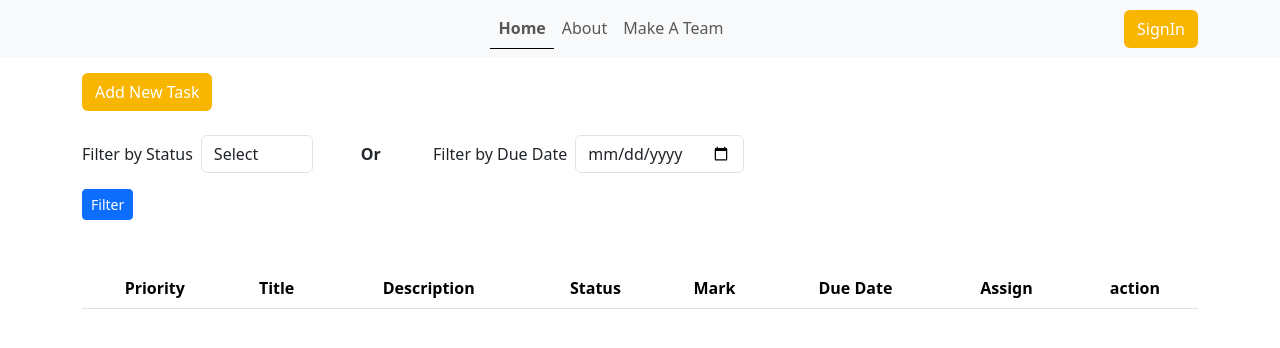
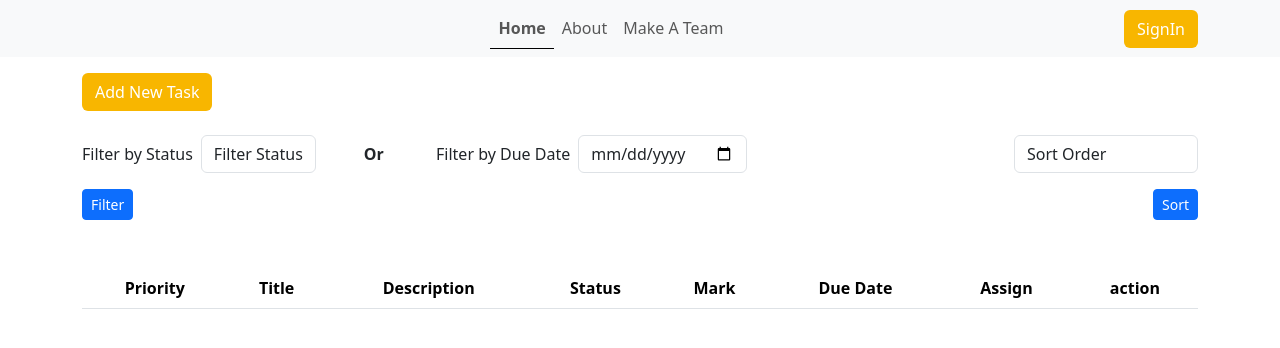
Before and after one commit to RahulGhosh305/task-ibos, a React (Vite) app: page / in a window 1280 px wide. Shown: the top 348 px of the page. Built offline with nearby package versions, Linux system fonts and the light colour scheme.

Commit message:
Allow users to sort tasks by priority criteria

```diff
--- a/src/components/authentication/IndexedDB.js
+++ b/src/components/authentication/IndexedDB.js
@@ -25,6 +25,9 @@ export async function openDatabase() {
 
                 // Create an index for the 'dueDate' field
                 taskStore.createIndex('dueDateIndex', 'dueDate', { unique: false });
+
+                // Create an index for the 'priority' field
+                taskStore.createIndex('priorityIndex', 'Priority', { unique: false });
             }
 
             // Create the users object store
@@ -310,3 +313,52 @@ export async function getTaskByDueDate(dueDate) {
         };
     });
 }
+
+
+
+
+// Function to retrieve tasks sorted by custom priority in ascending or descending order
+export async function getTasksByCustomPriority(sortDirection) {
+    const database = await openDatabase();
+    const transaction = database.transaction(['tasks'], 'readonly');
+    const objectStore = transaction.objectStore('tasks');
+    const index = objectStore.index('priorityIndex');
+
+    const sortOrder = sortDirection === 'asc' ? 'next' : 'prev';
+
+    const request = index.openCursor(null, sortOrder);
+
+    return new Promise((resolve, reject) => {
+        const sortedTasks = [];
+
+        request.onsuccess = (event) => {
+            const cursor = event.target.result;
+            if (cursor) {
+                sortedTasks.push(cursor.value);
+                cursor.continue();
+            } else {
+                // Sort the tasks by priority
+                sortedTasks.sort((a, b) => {
+                    const priorityOrder = {
+                        'Top': 1,
+                        'Moderate': 2,
+                        'Low': 3,
+                    };
+
+                    if (sortDirection === 'asc') {
+                        return priorityOrder[a.priority] - priorityOrder[b.priority];
+                    } else {
+                        return priorityOrder[b.priority] - priorityOrder[a.priority];
+                    }
+                });
+
+                resolve(sortedTasks);
+                console.log(sortedTasks);
+            }
+        };
+
+        request.onerror = (event) => {
+            reject(event.error);
+        };
+    });
+}
--- a/src/components/homepage/home.jsx
+++ b/src/components/homepage/home.jsx
@@ -2,7 +2,7 @@ import React, { useEffect, useState } from 'react';
 import Navbar from '../shared/navbar';
 import styles from "./homeStyle.module.css";
 import { useNavigate } from 'react-router-dom';
-import { addAssignee, deleteTask, getAllTasks, getAllUsers, getTaskByDueDate, getTasksByStatus, updateTaskStatus } from '../authentication/IndexedDB';
+import { addAssignee, deleteTask, getAllTasks, getAllUsers, getTaskByDueDate, getTasksByCustomPriority, getTasksByStatus, updateTaskStatus } from '../authentication/IndexedDB';
 import { AiOutlineCheck, AiOutlineArrowRight } from 'react-icons/ai';
 import { useForm } from "react-hook-form";
 
@@ -18,8 +18,8 @@ const Home = () => {
     const [statusFilterResult, setStatusFilterResult] = useState([]);
     const [dueDateFilterResult, setDueDateFilterResult] = useState(null);
 
-
-
+    const [sort, setSort] = useState('');
+    const [sortResult, setSortResult] = useState([]);
 
     const addNewTask = () => {
         navigate("/addTask")
@@ -122,29 +122,43 @@ const Home = () => {
                 setDueDateFilter("")
             }
         }
+    };
 
-        // console.log('filteredTasks:', filteredTasks);
-        // console.log('filteredDate:', filteredDate);
+    const handleSortTasks = async () => {
+        let sortData = []
+        // console.log(sort);
+        if (sort) {
+            sortData = await getTasksByCustomPriority(sort);
+            setSortResult(sortData)
+            if (!sortData.length) {
+                alert("No Filter Data Found")
+                setSort("")
+            }
+        }
     };
 
     // console.log(statusFilterResult);
     // console.log(dueDateFilterResult);
+    // console.log(tasks);
+    console.log(sortResult);
 
 
-    // console.log(tasks);
+
     return (
         <div>
             <Navbar />
             <div className="container">
+
+                {/* Header Functionality */}
                 <button onClick={addNewTask} className={`btn mt-3 ${styles.btn}`} >Add New Task</button>
-
+                <div className='d-flex justify-content-between'>
                     <div className='mt-4'>
                         <div className='d-flex'>
                             <div className='me-5'>
                                 Filter by Status
                                 <label className='ms-2'>
                                     <select className='form-control' value={statusFilter} onChange={(e) => setStatusFilter(e.target.value)}>
-                                    <option value="">Select</option>
+                                        <option value="">Filter Status</option>
                                         <option value="Completed">Completed</option>
                                         <option value="In Progress">In Progress</option>
                                         <option value="Pending">Pending</option>
@@ -158,11 +172,30 @@ const Home = () => {
                                 </label>
                             </div>
                         </div>
+
                         <button className='btn btn-sm btn-primary mt-3' onClick={handleFilterTasks}>Filter</button>
+
                     </div>
 
 
-                {
+                    <div className='mt-4'>
+                        <div className='d-flex'>
+                            <label className='ms-2'>
+                                <select className='form-control' value={sort} onChange={(e) => setSort(e.target.value)}>
+                                    <option value="">Sort Order</option>
+                                    <option value="asc">Low - Moderate - Top</option>
+                                    <option value="desc">Top - Moderate - Low</option>
+                                </select>
+                            </label>
+                        </div>
+                        <div className='d-flex justify-content-end'>
+                            <button className='btn btn-sm btn-primary mt-3' onClick={handleSortTasks}>Sort</button>
+                        </div>
+                    </div>
+                </div>
+
+
+                {/* Table Start */}
                 <div className="container">
                     <div className="row mt-5">
                         <table className="table table-responsive text-center">
@@ -179,6 +212,7 @@ const Home = () => {
                                 </tr>
                             </thead>
                             <tbody>
+                                {/* Filter By Status */}
                                 {
                                     statusFilterResult?.map((task) => {
                                         return <tr key={task.id}>
@@ -209,8 +243,8 @@ const Home = () => {
                                     })
                                 }
 
+                                {/* Filter By Date */}
                                 {
-
                                     dueDateFilterResult !== null &&
                                     <tr key={dueDateFilterResult?.id}>
                                         <th scope="row">{dueDateFilterResult?.Priority}</th>
@@ -242,12 +276,42 @@ const Home = () => {
                                             </td>
                                         }
                                     </tr>
-
                                 }
 
+                                {/* Sort Order */}
+                                {
+                                    sortResult?.map((task) => {
+                                        return <tr key={task.id}>
+                                            <th scope="row">{task?.Priority}</th>
+                                            <td>{task?.title}</td>
+                                            <td>{task?.description}</td>
+                                            <td className='fw-bold'>{task?.status}</td>
+                                            <td>
+                                                {task?.status === "Completed" && <AiOutlineCheck />}
+                                                {task?.status === "In Progress" && <AiOutlineArrowRight />}
+                                            </td>
+                                            <td>{task?.dueDate}</td>
+                                            <td>
+                                                {task?.assignedTo?.map(user => {
+                                                    return <span key={Math.random()}>{user}<br /></span>
+                                                })}
 
+                                                <button type="button" data-bs-toggle="modal" data-bs-target="#exampleModal" className='btn btn-sm btn-info mt-3' onClick={() => addMember(task?.id)}>More Assigned</button>
+                                            </td>
+                                            <td>
+                                                {task?.status === "Completed" ? <button className={`me-2 btn btn-sm btn-secondary disabled`} onClick={() => handleTaskStatusChange(task?.id, "In Progress")}>Progress</button> : <button className='me-2 btn btn-sm btn-primary' onClick={() => handleTaskStatusChange(task?.id, "In Progress")}>Progress</button>}
+
+                                                <button className='me-2 btn btn-sm btn-success' onClick={() => handleTaskStatusChange(task?.id, "Completed")}>Completed</button>
+
+                                                <button className='btn btn-sm btn-danger' onClick={() => handleDeleteTask(task.id)}>Delete</button>
+                                            </td>
+                                        </tr>
+                                    })
+                                }
+
+                                {/* All Task Form IndexedDb local Machine */}
                                 {
-                                        statusFilterResult.length == 0 && dueDateFilterResult === null && tasks?.map((task) => {
+                                    statusFilterResult.length == 0 && sortResult.length == 0 && dueDateFilterResult === null && tasks?.map((task) => {
                                         return <tr key={task.id}>
                                             <th scope="row">{task?.Priority}</th>
                                             <td>{task?.title}</td>
@@ -280,57 +344,6 @@ const Home = () => {
                         </table>
                     </div>
                 </div>
-                }
-
-                {/* <div className="row">
-                    <table className="mt-5 table table-responsive text-center">
-                        <thead>
-                            <tr>
-                                <th scope="col">Priority</th>
-                                <th scope="col">Title</th>
-                                <th scope="col">Description</th>
-                                <th scope="col">Status</th>
-                                <th scope="col">Mark</th>
-                                <th scope="col">Due Date</th>
-                                <th scope="col">Assign</th>
-                                <th scope="col">action</th>
-                            </tr>
-                        </thead>
-                        <tbody>
-                            {
-                                tasks?.map((task) => {
-                                    return <tr key={task.id}>
-                                        <th scope="row">{task?.Priority}</th>
-                                        <td>{task?.title}</td>
-                                        <td>{task?.description}</td>
-                                        <td className='fw-bold'>{task?.status}</td>
-                                        <td>
-                                            {task?.status === "Completed" && <AiOutlineCheck />}
-                                            {task?.status === "In Progress" && <AiOutlineArrowRight />}
-                                        </td>
-                                        <td>{task?.dueDate}</td>
-                                        <td>
-                                            {task?.assignedTo?.map(user => {
-                                                return <span key={Math.random()}>{user}<br /></span>
-                                            })}
-
-                                            <button type="button" data-bs-toggle="modal" data-bs-target="#exampleModal" className='btn btn-sm btn-info mt-3' onClick={() => addMember(task?.id)}>More Assigned</button>
-                                        </td>
-                                        <td>
-                                            {task?.status === "Completed" ? <button className={`me-2 btn btn-sm btn-secondary disabled`} onClick={() => handleTaskStatusChange(task?.id, "In Progress")}>Progress</button> : <button className='me-2 btn btn-sm btn-primary' onClick={() => handleTaskStatusChange(task?.id, "In Progress")}>Progress</button>}
-
-                                            <button className='me-2 btn btn-sm btn-success' onClick={() => handleTaskStatusChange(task?.id, "Completed")}>Completed</button>
-
-                                            <button className='btn btn-sm btn-danger' onClick={() => handleDeleteTask(task.id)}>Delete</button>
-                                        </td>
-                                    </tr>
-                                })
-                            }
-
-                        </tbody>
-                    </table>
-                </div> */}
-
             </div>
 
             {/* Modal */}
@@ -352,14 +365,12 @@ const Home = () => {
                                     </select>
                                 </div>
                                 <input type="submit" data-bs-dismiss="modal" className="btn btn-primary" />
-
                             </form>
-                        </div>
-
                         </div>
                     </div>
                 </div>
-            {/*  */}
+            </div>
+
         </div>
     );
 };
```
Lines whose indentation alone changed are shown as unchanged.
